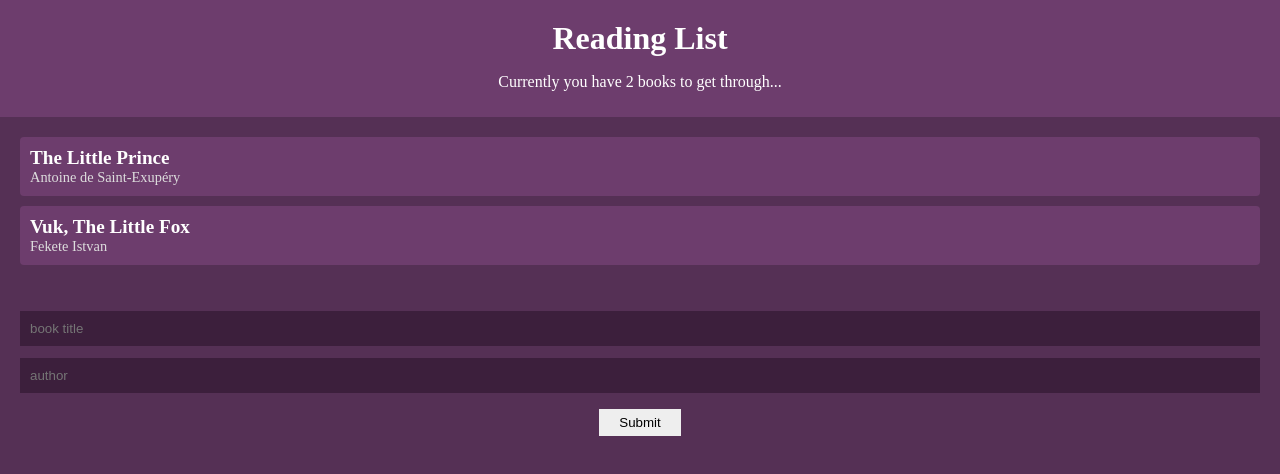
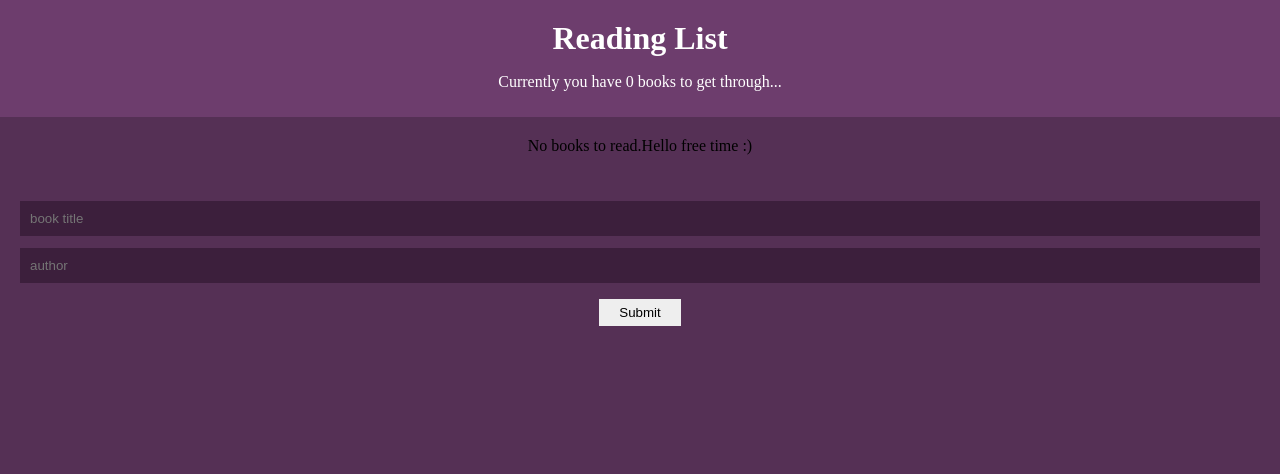
Before and after one commit to csababalint91/Reading-list, a React (Create React App) app: page / in a window 1280 px wide. Shown: the top 474 px of the page. Built offline with nearby package versions, Linux system fonts and the light colour scheme.

Commit message:
Add Reducer Function to Project

```diff
--- a/src/Components/BookDetails.js
+++ b/src/Components/BookDetails.js
@@ -2,9 +2,9 @@
 import { BookContext } from "../Contexts/BookContext";
 
 const BookDetails = ({ book }) => {
-    const { removeBook } = useContext(BookContext);
+    const { dispatch } = useContext(BookContext);
     return (
-        <li onClick={() => removeBook(book.id)}>
+        <li onClick={() => dispatch({ type: 'REMOVE_BOOK', id: book.id })}>
             <div className="title">{book.title}</div>
             <div className="author">{book.author}</div>
         </li>
--- a/src/Components/BookForm.js
+++ b/src/Components/BookForm.js
@@ -2,13 +2,17 @@
 import { BookContext } from "../Contexts/BookContext";
 
 const BookForm = () => {
-    const { addBook } = useContext(BookContext);
+    const { dispatch } = useContext(BookContext);
     const [title, setTitle] = useState('');
     const [author, setAuthor] = useState('');
 
     const handleSubmit = (e) => {
         e.preventDefault();
-        addBook(title, author);
+        dispatch({
+            type: 'ADD_BOOK', book: {
+                title, author
+            }
+        });
         setTitle('');
         setAuthor('');
 
--- a/src/Components/BookList.js
+++ b/src/Components/BookList.js
@@ -4,14 +4,14 @@
 
 
 const BookList = () => {
-    const { books, addBook, removeBook } = useContext(BookContext);
+    const { books  } = useContext(BookContext);
     return books.length ? (
         <div className="book-list">
-           <ul>
-               { books.map(book => {
-                   return <BookDetails book={book} key={book.id}  />
-               }) }
-           </ul>
+            <ul>
+                {books.map(book => {
+                    return <BookDetails book={book} key={book.id} />
+                })}
+            </ul>
         </div>
     )
         :
--- a/src/Contexts/BookContext.js
+++ b/src/Contexts/BookContext.js
@@ -1,22 +1,13 @@
-import { createContext, useState } from "react";
-import uuid from "react-uuid";
+import { createContext, useReducer } from "react";
+import { bookReducer } from "../Reducers/BookReducer";
 
 export const BookContext = createContext();
 
 const BookContextProvider = (props) => {
-    const [books, setBooks] = useState([
-        { title: 'The Little Prince', author: 'Antoine de Saint-Exupéry', id: 1 },
-        { title: 'Vuk, The Little Fox', author: 'Fekete Istvan', id: 2 }
-    ]);
+    const [books, dispatch] = useReducer(bookReducer, []);
 
-    const addBook = (title, author) => {
-        setBooks([...books, { title, author, id: uuid() }])
-    };
-    const removeBook = (id) => {
-        setBooks(books.filter(book => book.id !== id));
-    };
     return (
-        <BookContext.Provider value={{ books, addBook, removeBook }}>
+        <BookContext.Provider value={{ books, dispatch }}>
             {props.children}
         </BookContext.Provider>
     );
--- /dev/null
+++ b/src/Reducers/BookReducer.js
@@ -0,0 +1,18 @@
+import uuid from "react-uuid";
+
+export const bookReducer = (state, action) => {
+    console.log(action);
+    switch (action.type) {
+        case 'ADD_BOOK':
+            return [...state, {
+                title: action.book.title,
+                author: action.book.author,
+                id: uuid(),
+            }];
+        case 'REMOVE_BOOK':
+            return state.filter(book => book.id !== action.id);
+        default:
+            return state;
+
+    }
+}
```
